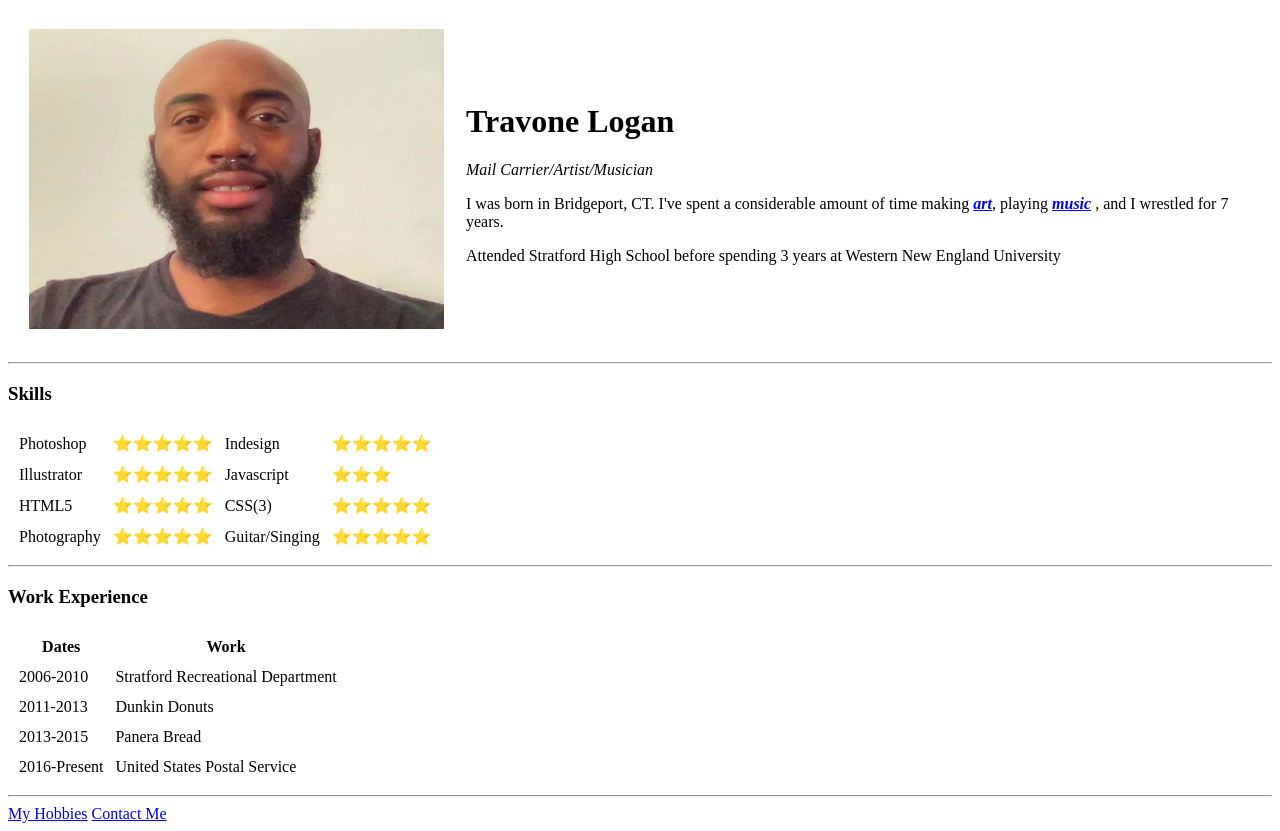
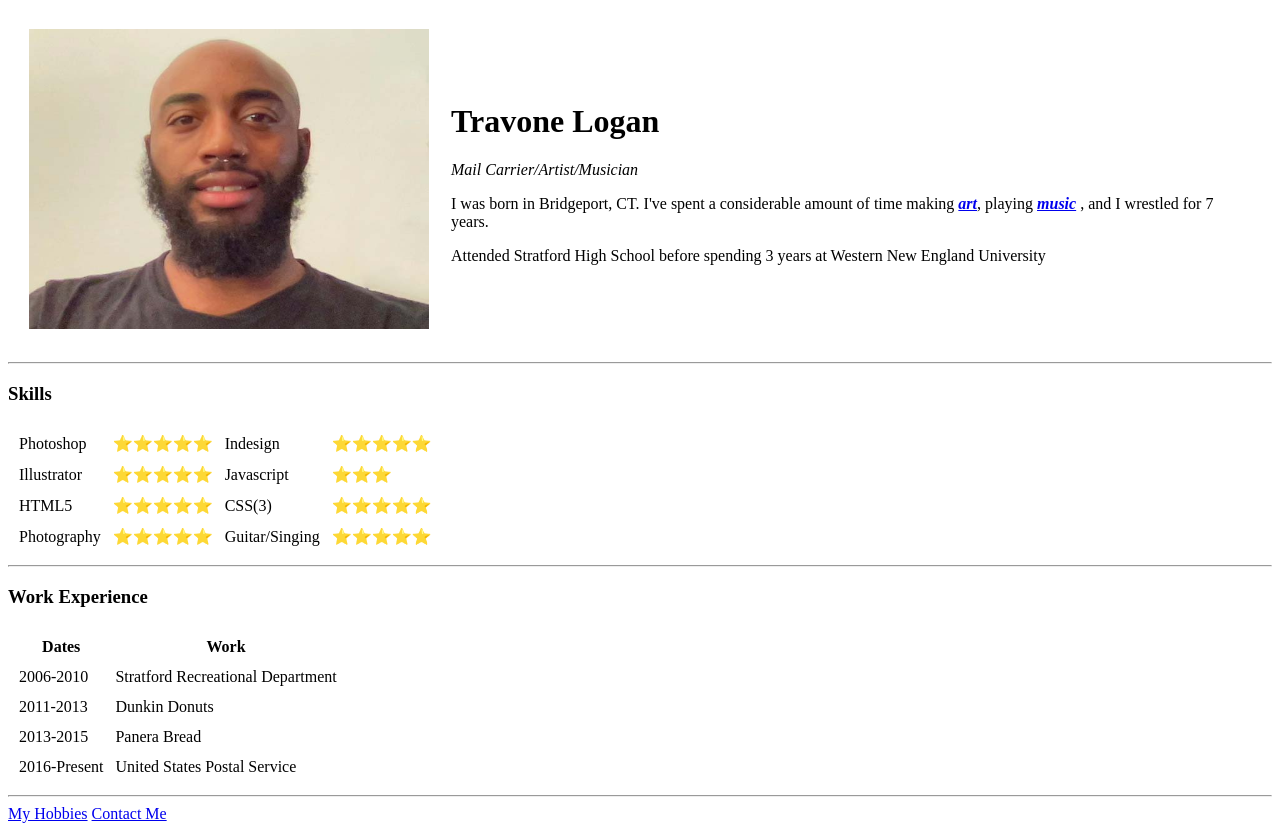
Before and after one commit to Trav0ne/cv, a plain HTML site: page index.html in a window 1280 px wide. Drawn offline with Linux system fonts and the light colour scheme.

Commit message:
Update index.html

```diff
--- a/index.html
+++ b/index.html
@@ -9,7 +9,7 @@
 <body>
   <table cellspacing="20">
     <tr>
-      <td><img src="methere.jpg" alt="Travone image" width="415" height="300"></td>
+      <td><img src="methere.jpg" alt="Travone image" width="400" height="300"></td>
       <td>
         <h1>Travone Logan</h1>
         <p><em>Mail Carrier/Artist/Musician</em></p>
```
